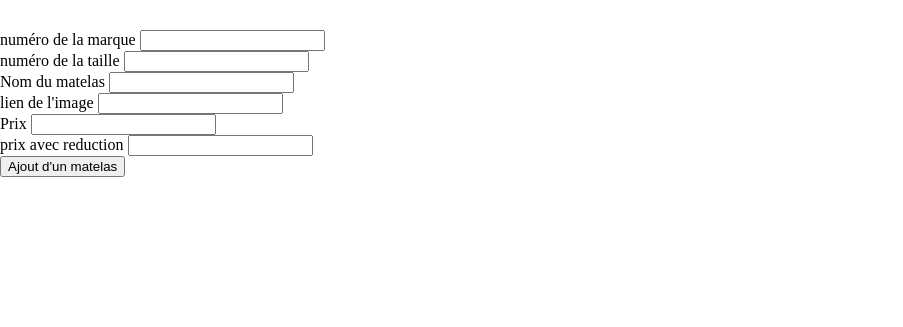
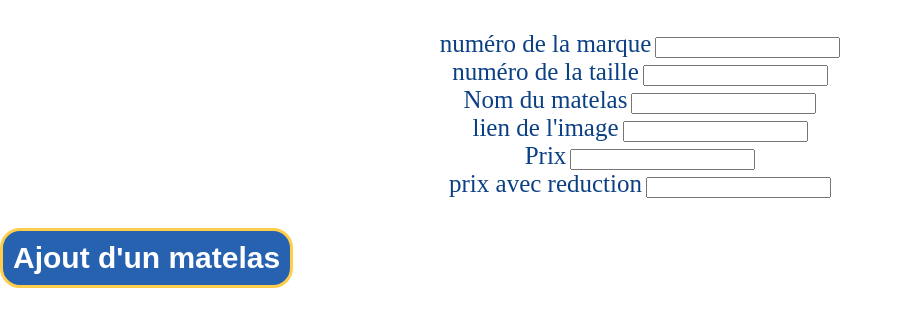
Before and after one commit to Florian59c/Literie3000, a PHP site: page /ajouter.php in a window 1280 px wide. Shown: the part 120-447 px from the top of the page, without its empty margins (0-903 px from the left). Run offline with PHP 8.4, Linux system fonts and the light colour scheme.

Commit message:
ajout du css global + page index avec responcive

```diff
--- a/ajouter.php
+++ b/ajouter.php
@@ -35,6 +35,7 @@ if (!empty($_POST)) {
 }
 ?>
 
+<div class="container">
     <form action="" method="post">
         <div>
             <label for="inputMarque">numéro de la marque</label>
@@ -61,9 +62,11 @@ if (!empty($_POST)) {
             <input type="text" id="inputReduc" name="reduc" value="<?= isset($reduc) ? $reduc : "" ?>">
         </div>
         </div>
-        <input type="submit" value="Ajout d'un matelas">
+        <div>
+        <input class="validation" type="submit" value="Ajout d'un matelas">
+        </div>
     </form>
-
+    </div>
 
 <?php
 include("templates/footer.php");
--- a/css/main.css
+++ b/css/main.css
@@ -12,9 +12,88 @@ body {
     font-size: 1.6rem;
     /* enlever les marge par defaut du navigateur */
     margin: 0;
+    /* background-color: #0C4085; */
 }
 
 header {
     text-align: center;
-    margin-bottom: 3rem;
 }
+
+.container {
+    padding: 3rem;
+    text-align: center;
+}
+
+.container img {
+    width: 100%;
+}
+
+.container a, .validation {
+    color: #FFFFFF;
+    text-decoration: none;
+    font-size: 3rem;
+    font-weight: bold;
+    border: 0.3rem solid #FFCD4C;
+    padding: 1rem;
+    border-radius: 2rem;
+    background-color: #2762b1;
+}
+
+.container a:hover, .validation:hover {
+    color: #FFCD4C;
+    border: 0.3rem solid #FFFFFF;
+    background-color: #3b80da;
+}
+
+.btn {
+    margin: 3rem 0;
+}
+
+.container h1, h2, h3, label {
+    color: #0C4085;
+    margin: 0;
+}
+
+h1 {
+    font-size: 5rem;
+}
+
+h2 {
+    font-size: 4rem;
+}
+
+h3, label {
+    font-size: 2.5rem;
+}
+
+.validation:hover {
+    cursor: pointer;
+}
+
+
+
+/* page de suppression */
+.suppr a{
+    font-size: 2rem;
+}
+.suppr h1 {
+    margin-bottom: 2rem;
+}
+
+@media screen and (min-width: 576px) {
+.lit {
+    display: flex;
+    align-items: center;
+    margin: 2rem 0;
+    text-align: left;
+}
+
+.lit div {
+    width: 100%;
+    margin: 0 2rem;
+}
+
+.btn-add {
+    margin-bottom: 6rem;
+}
+}
--- a/index.php
+++ b/index.php
@@ -16,12 +16,13 @@ include("templates/header.php");
 
 ?>
 <div class="container">
-    <div>
+    <div class="btn btn-add">
         <a href="ajouter.php">Ajouter</a>
     </div>
     <?php
     foreach ($lits as $lit) {
     ?>
+    <div class="lit">
         <div>
             <img src="<?= $lit["image"] ?>" alt="<?= $lit["nom"] ?>">
         </div>
@@ -34,10 +35,11 @@ include("templates/header.php");
             <h3><?= $lit["prix"] ?></h3>
             <h3><?= $lit["prix_reduit"] ?></h3>
         </div>
-        <div>
+        <div class="btn">
             <a href="modifier.php?id=<?= $lit["id"] ?>">Modifier</a>
             <a href="supprimer.php?id=<?= $lit["id"] ?>">Supprimer</a>
         </div>
+    </div>
     <?php
     }
     ?>
--- a/supprimer.php
+++ b/supprimer.php
@@ -11,9 +11,10 @@ include("templates/header.php");
 
 ?>
 
+<div class="container suppr">
 <h1>Le matelas à été supprimer</h1>
 <a href="index.php">Cliquez ici pour retourner à la page d'accueil</a>
-
+</div>
 <?php
 include("templates/footer.php");
 ?>
```
Also changed, not shown: modifier.php (+5 -2 lines).
